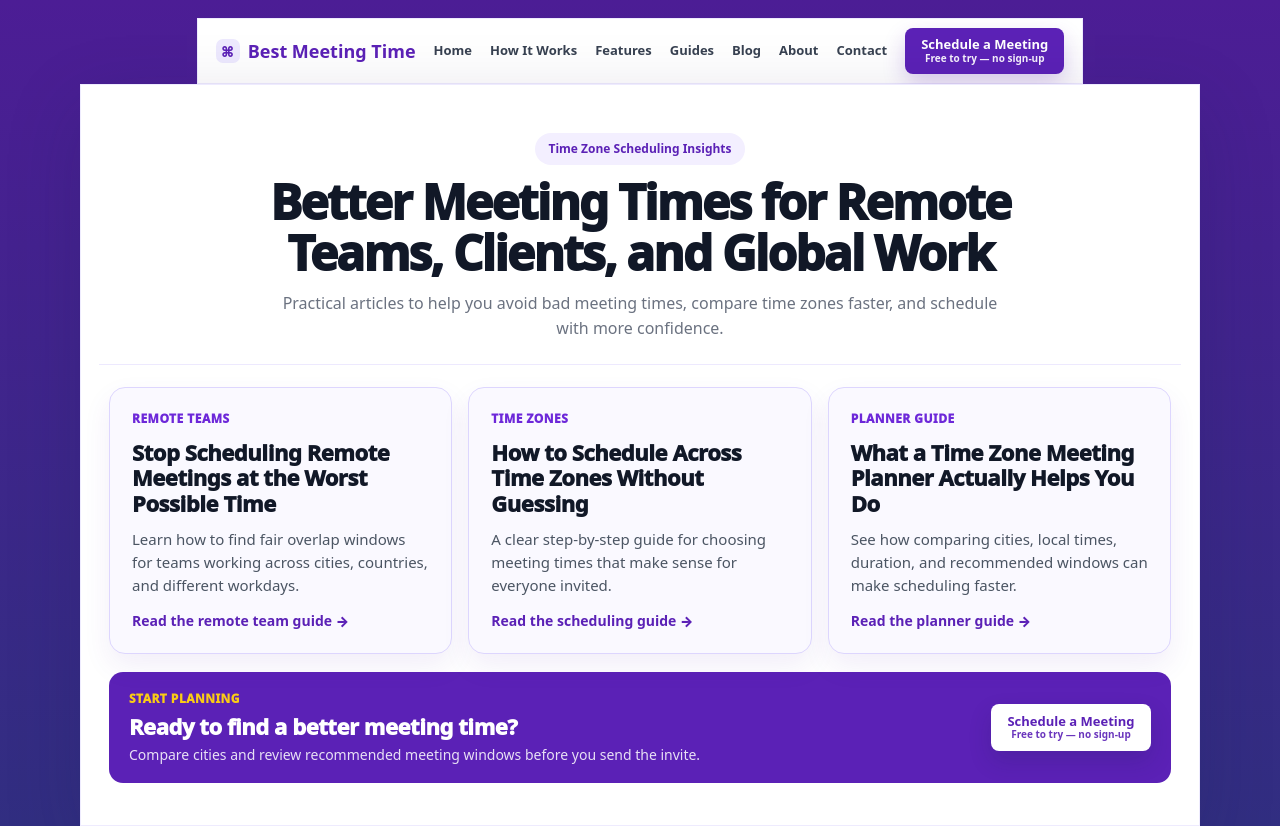
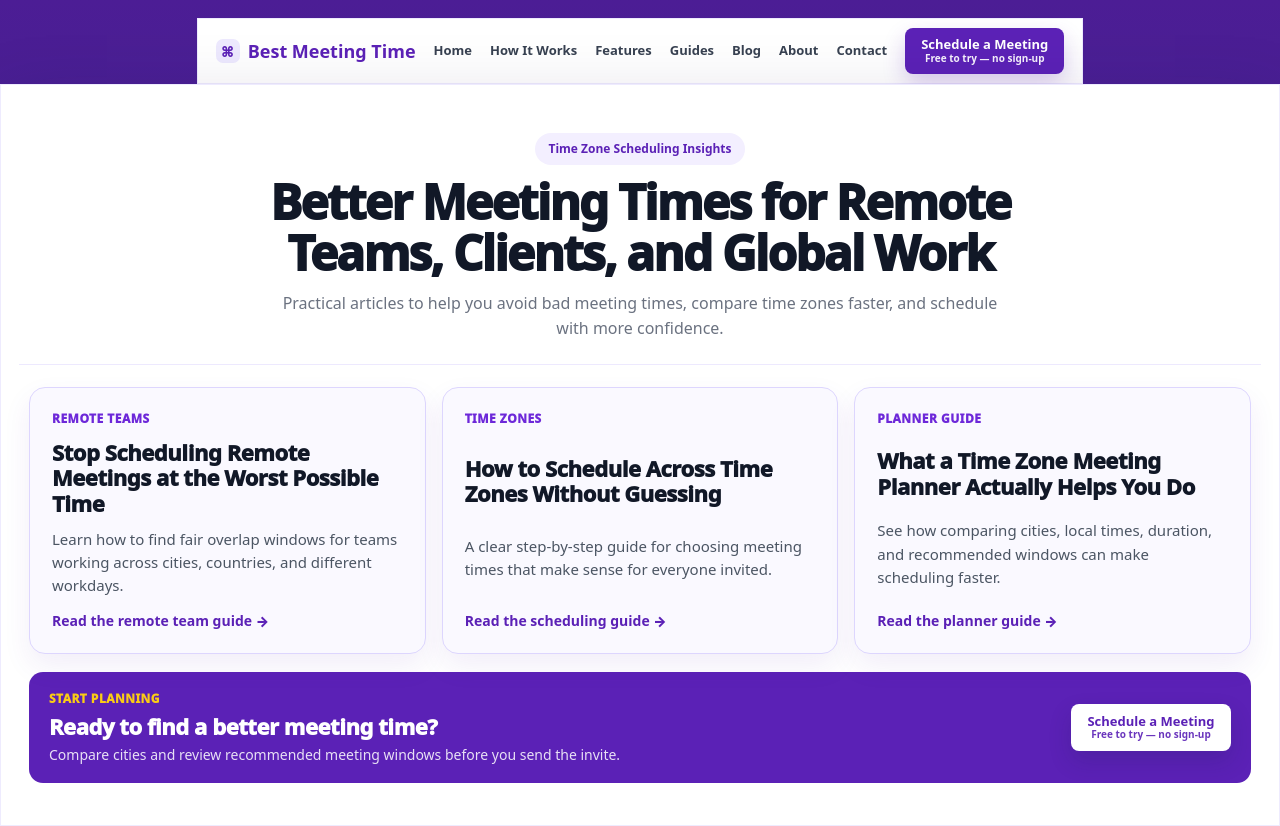
Before and after one commit to techtalk1282/Best-Meeting-Time, a Next.js app: page /blog in a window 1280 px wide. Built offline with nearby package versions, Linux system fonts and the light colour scheme.

Commit message:
Match shared navigation width with blog page container

```diff
--- a/app/blog/page.tsx
+++ b/app/blog/page.tsx
@@ -105,7 +105,7 @@ export default function BlogPage() {
 /* STYLES */
 
 const pageShell = {
-  maxWidth: "1120px",
+  maxWidth: "1280px",
   margin: "0 auto 0",
   padding: "18px 18px 42px",
   background: "#ffffff",
```
